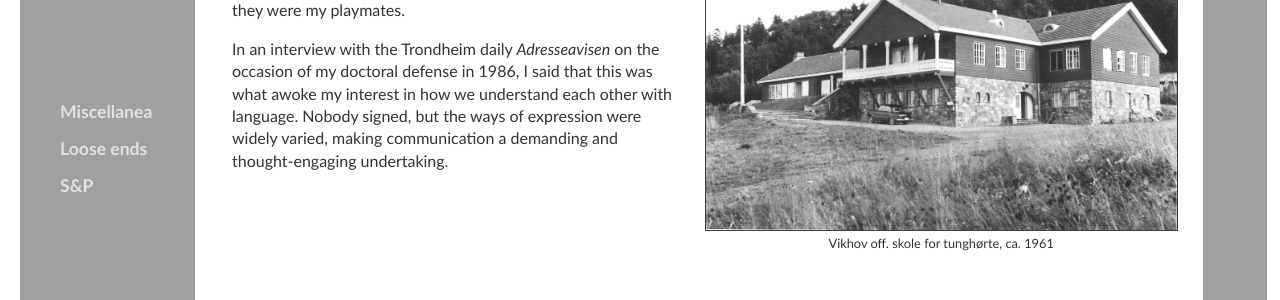
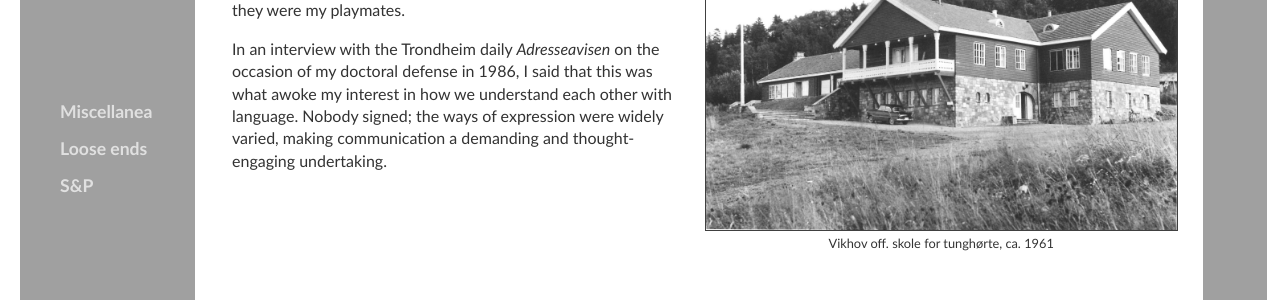
Before and after one commit to kjelljs/kjelljs.github.io, a Jekyll site: the page built from about/index.html, in a window 1280 px wide and 1400 px high, scrolled down 2742 px. Shown: the part 221-521 px from the top of the window. Built offline with Jekyll 4.4.1, drawn with Linux system fonts in a browser that asks for light colours; some of the changed text lies outside the part shown.

Commit message:
Update index.html

```diff
--- a/about/index.html
+++ b/about/index.html
@@ -54,7 +54,7 @@
 	<h2 id="priv">Personal Paths</h2>
 		  <section><div style="float:right;"><figure class="rightfig"><img style="height:360px; border: 1px solid #404040" src="/pics/vikhov.jpg"><figcaption>Vikhov off. skole for tunghørte, ca. 1961</figcaption></figure></div>
 		     <p>That is the house I lived in from 1958, when I was two, to 1965, when I was nine, in Malvik municipality just north of Trondheim. Built as a navy convalescent home during German occupation, it was now a boarding school for hearing impaired children where my mother taught and my father was director. We lived at the far end of the house. The pupils came from all over Norway, and they were my playmates.</p>
-											<p>In an interview with the Trondheim daily <i>Adresseavisen</i> on the occasion of my doctoral defense in 1986, I said that this was what awoke my interest in how we understand each other with language. Nobody signed, but the ways of expression were widely varied, making communication a demanding and thought-engaging undertaking.
+											<p>In an interview with the Trondheim daily <i>Adresseavisen</i> on the occasion of my doctoral defense in 1986, I said that this was what awoke my interest in how we understand each other with language. Nobody signed; the ways of expression were widely varied, making communication a demanding and thought-engaging undertaking.
 			  </p></section>
 <section>
 <h2>&nbsp;</h2>
```
Also changed, not shown: other parts of about/index.html (+1 -1 lines).
